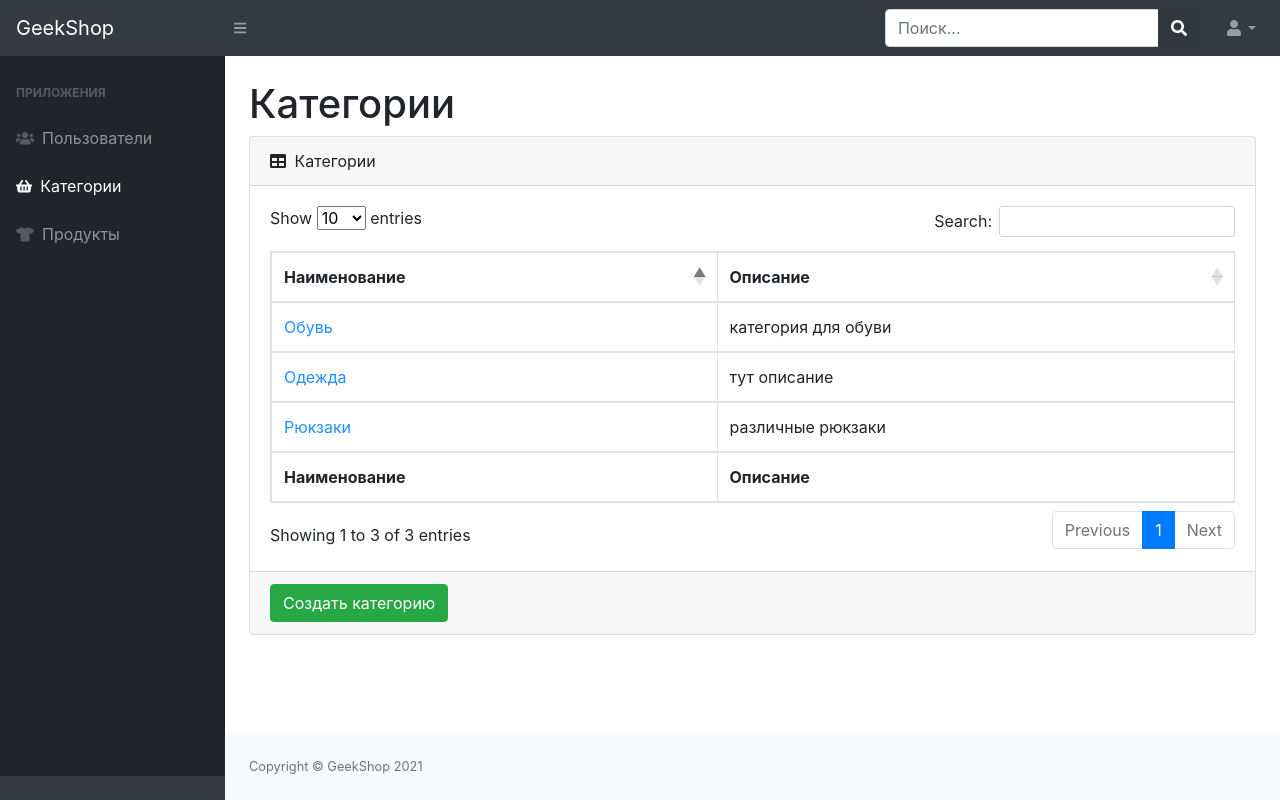
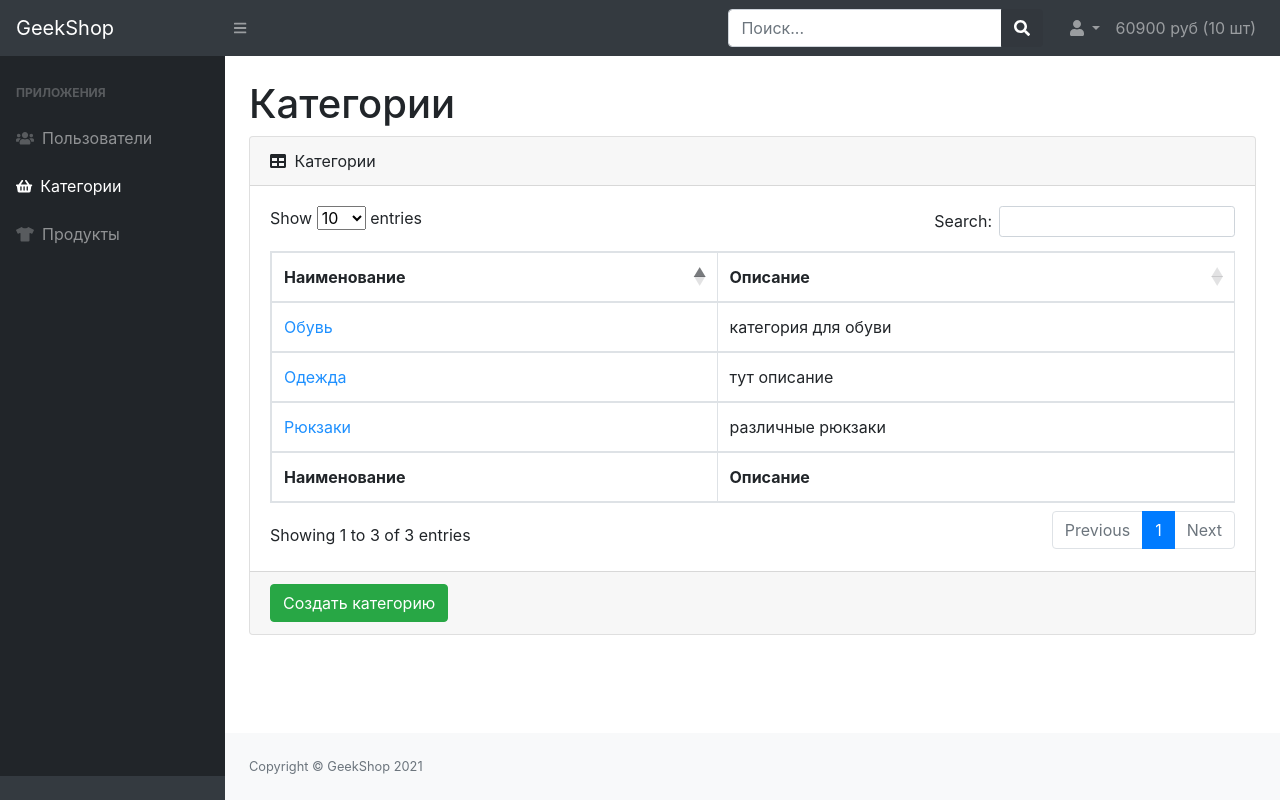
Before and after one commit to karasevvs/geekshop, a Django app: page /admin-staff/category/ in a window 1280 px wide. Run offline with Django 3.2, Linux system fonts and the light colour scheme; a user stored in the database is signed in; data comes from the database, SQL or seed files in the repository; tables that the repository leaves empty hold one stand-in row (values such as "Sample post"); some libraries are stand-ins or nearby versions.

Commit message:
отображение корзины в кастомной админке

```diff
--- a/admins/templates/admins/base.html
+++ b/admins/templates/admins/base.html
@@ -39,6 +39,15 @@
                 <a class="dropdown-item" href="{% url 'users:logout' %}">Logout</a>
             </div>
         </li>
+    </ul>
+    <ul class="navbar-nav ml-auto ml-md-0">
+        <a class="nav-link" href=" {% url 'baskets:view' %} ">
+                  <span>
+                            {% if basket %}
+                                {{ basket.0.total_sum|floatformat:0 }} руб ({{ basket.0.total_quantity }} шт)
+                            {% endif %}
+                        </span>
+        </a>
     </ul>
 </nav>
 <div id="layoutSidenav">
```
